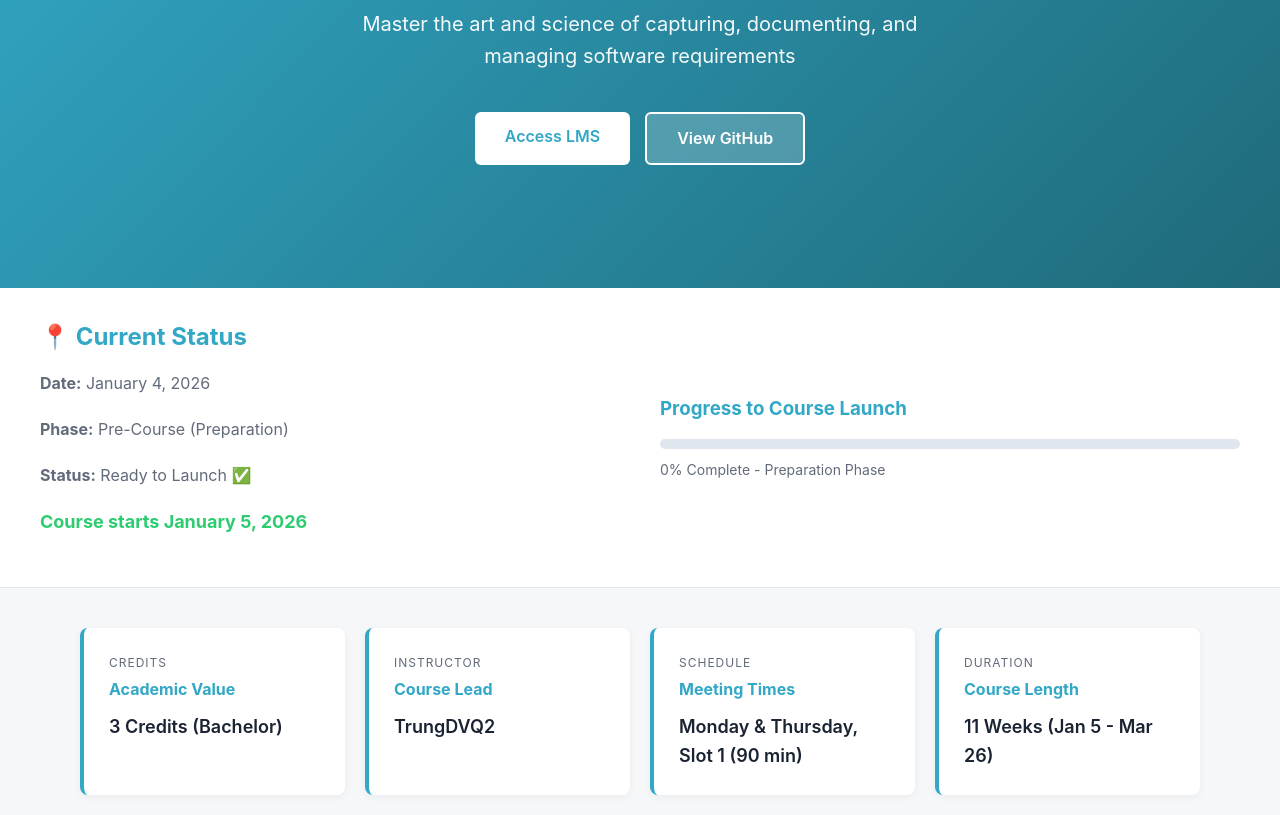
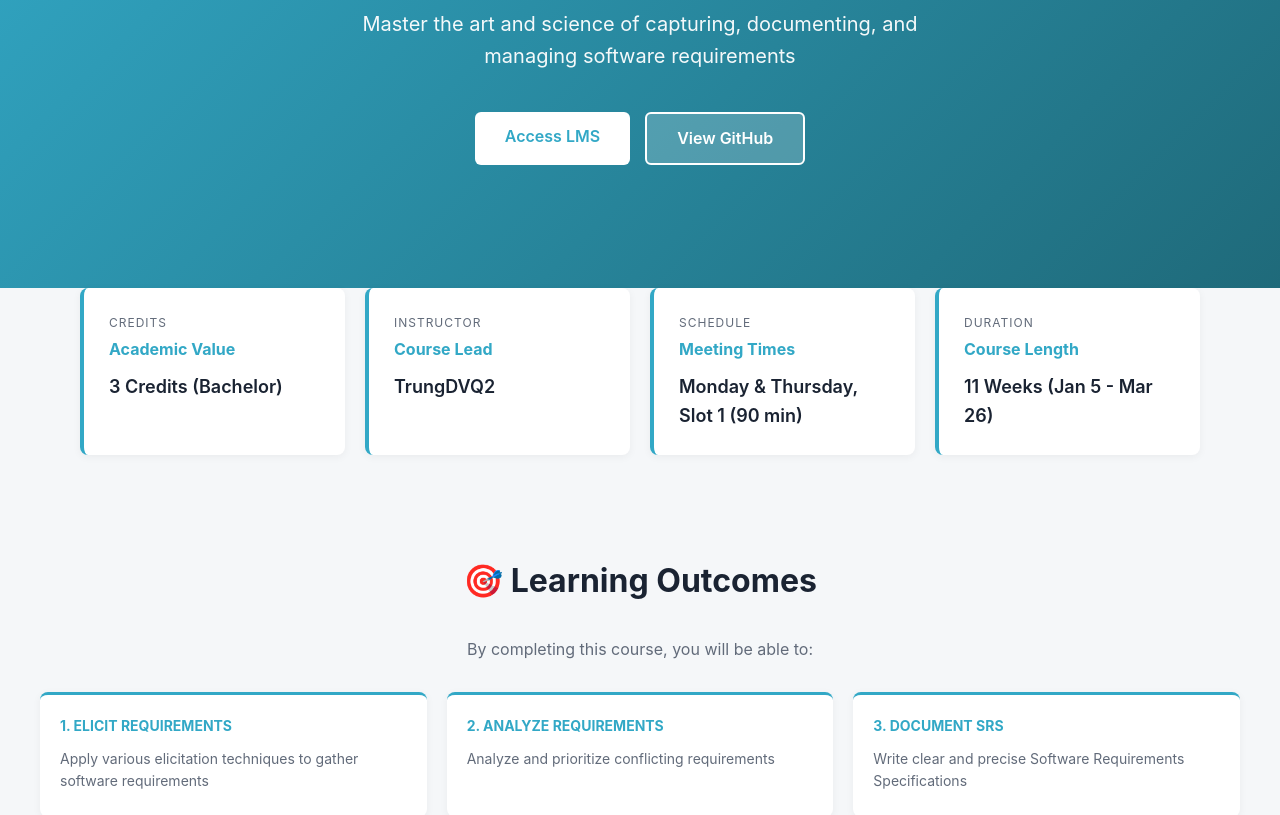
Before and after one commit to trungdvq2-droid/SWR302, a plain HTML site: page index.html in a window 1280 px wide. Shown: the part 282-1097 px from the top of the page. Drawn offline with Linux system fonts and the light colour scheme.

Commit message:
Update index.html

```diff
--- a/index.html
+++ b/index.html
@@ -644,24 +644,7 @@
     </div>
 
     <!-- Phase Indicator -->
-    <div class="phase-indicator">
-        <div class="phase-content">
-            <div class="phase-info">
-                <h2>📍 <span lang="en">Current Status</span><span lang="vi" style="display: none;">Trạng Thái Hiện Tại</span></h2>
-                <p><strong><span lang="en">Date:</span><span lang="vi" style="display: none;">Ngày:</span></strong> January 4, 2026</p>
-                <p><strong><span lang="en">Phase:</span><span lang="vi" style="display: none;">Giai đoạn:</span></strong> <span lang="en">Pre-Course (Preparation)</span><span lang="vi" style="display: none;">Chuẩn bị Trước Khóa (Chuẩn bị)</span></p>
-                <p><strong><span lang="en">Status:</span><span lang="vi" style="display: none;">Trạng thái:</span></strong> <span lang="en">Ready to Launch ✅</span><span lang="vi" style="display: none;">Sẵn Sàng Bắt Đầu ✅</span></p>
-                <p style="color: var(--color-accent-green); font-weight: 700; font-size: 18px;"><span lang="en">Course starts January 5, 2026</span><span lang="vi" style="display: none;">Khóa học bắt đầu 5 Tháng 1, 2026</span></p>
-            </div>
-            <div>
-                <h3 style="margin-bottom: 15px; color: var(--color-primary);"><span lang="en">Progress to Course Launch</span><span lang="vi" style="display: none;">Tiến độ đến khi Khóa học bắt đầu</span></h3>
-                <div class="progress-bar">
-                    <div class="progress-fill" style="width: 0%;"></div>
-                </div>
-                <div class="progress-text"><span lang="en">0% Complete - Preparation Phase</span><span lang="vi" style="display: none;">0% Hoàn thành - Giai đoạn Chuẩn bị</span></div>
-            </div>
-        </div>
-    </div>
+
 
     <!-- Info Cards -->
     <div class="info-cards">
```
